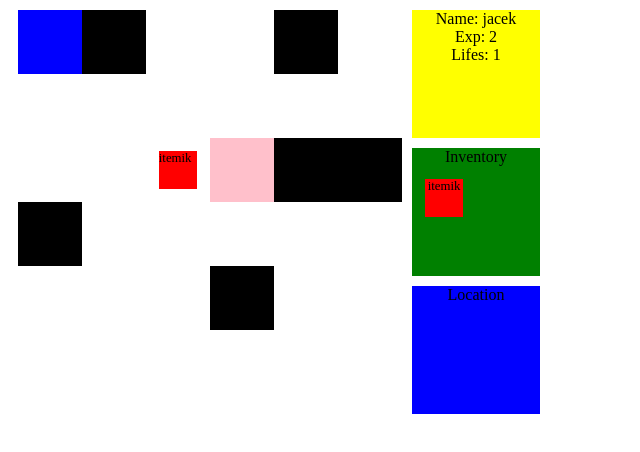
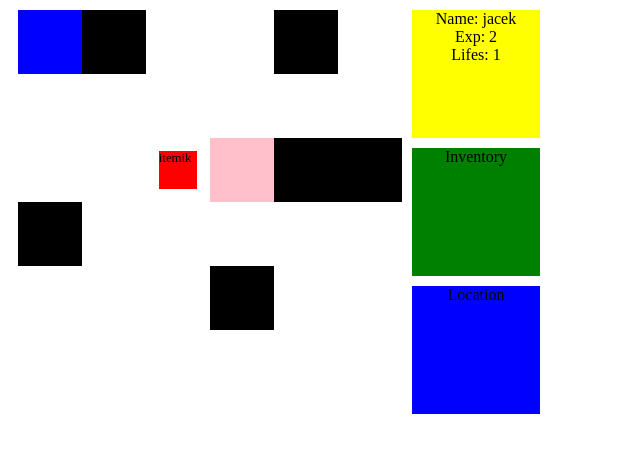
Before and after one commit to Ajris/IO_frontend, a React (Create React App) app: page / in a window 1280 px wide. Shown: the top 452 px of the page, without its empty margins (0-640 px from the left). Built offline with nearby package versions, Linux system fonts and the light colour scheme.

Commit message:
fixed adding item to inventory

```diff
--- a/src/App.tsx
+++ b/src/App.tsx
@@ -5,13 +5,9 @@ import './App.css';
 import {ItemBonusType} from "./model/itemBonusType";
 
 function App() {
-    let inventoryProps = [
-            {name: "itemik", color: "red", image: "", bonusType: ItemBonusType.DAMAGE, value: 10},
-            {name: "mieczyk", color: "yellow", image: "", bonusType: ItemBonusType.DEFENSE, value: 20}]
-
     return (
         <div className="App">
-            <MainLayout characterProps={{name: "jacek", lifes: 1, exp: 2, inventory: inventoryProps}}
+            <MainLayout characterProps={{name: "jacek", lifes: 1, exp: 2, inventory: []}}
                         locationProps={{name: "Location"}}/>
             <Control/>
         </div>
--- a/src/components/inventory/Inventory.tsx
+++ b/src/components/inventory/Inventory.tsx
@@ -8,6 +8,7 @@ const Inventory = (itemProps: ItemProps[]) => {
         <div className="inventory">
             Inventory
             {/* {Array.from(itemProps).forEach(item => <ItemView {...item}/>)} */}
+            {/*{itemProps.forEach(item => <ItemView {...item}/>)}*/}
             <ItemView {...itemProps[0]}/>
         </div>
     )
@@ -17,4 +18,4 @@ const mapStateToProps = ({ inventoryItems }: RootState) => ({
     itemProps: inventoryItems
   });
 
-  export default connect(mapStateToProps)(Inventory);
+export default connect(mapStateToProps)(Inventory);
--- a/src/components/layout/MainLayout.tsx
+++ b/src/components/layout/MainLayout.tsx
@@ -19,7 +19,7 @@ const MainLayout = (mainLayoutProps: MainLayoutProps) => {
         <Map/>
         <div>
             <Character {...mainLayoutProps.characterProps}/>
-            <Inventory {...mainLayoutProps.characterProps.inventory}/>
+            <Inventory {...mainLayoutProps.inventoryProps}/>
             <Location {...mainLayoutProps.locationProps}/>
         </div>
     </div>
```
